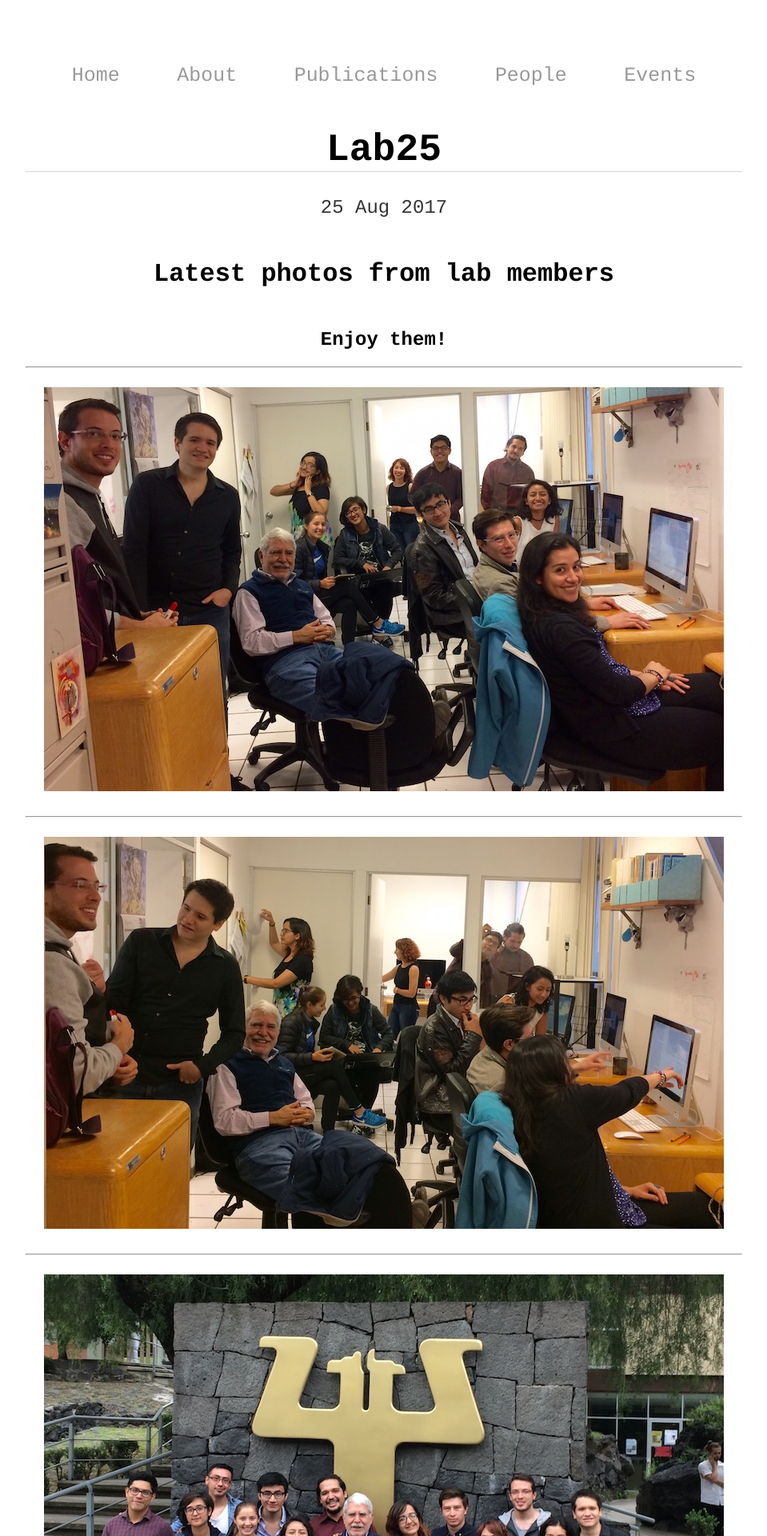
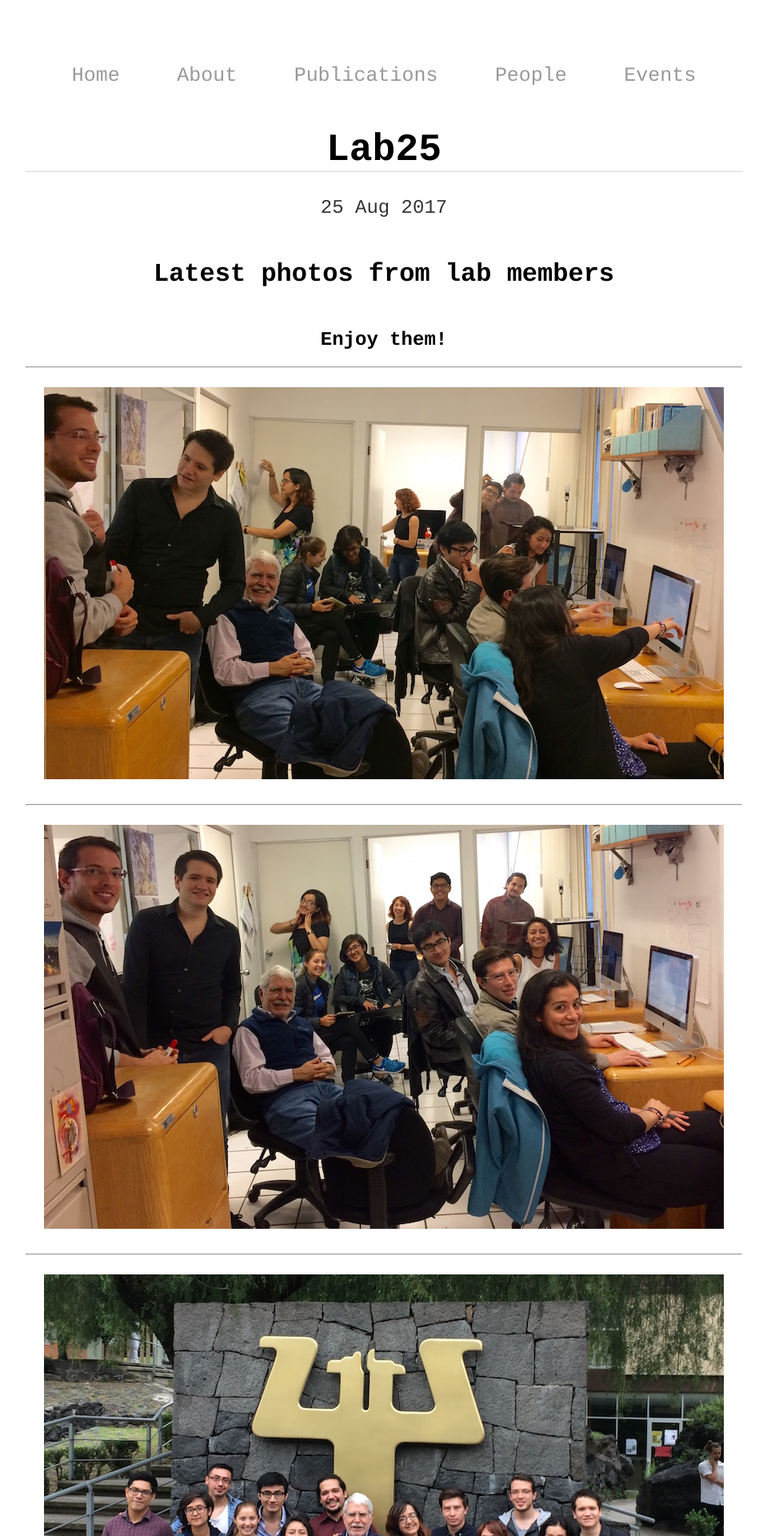
Before and after one commit to BouzasLab25/bouzaslab25.github.io, a Jekyll site: the page built from _posts/2017-08-29-posts-from-lab-25.md, in a window 1280 px wide. Shown: the top 1920 px of the page at 80% size, without its empty margins (160-1119 px from the left). Built offline with Jekyll 4.4.1, drawn with Linux system fonts in a browser that asks for light colours.

Commit message:
Update 2017-08-29-posts-from-lab-25.md

```diff
--- a/_posts/2017-08-29-posts-from-lab-25.md
+++ b/_posts/2017-08-29-posts-from-lab-25.md
@@ -9,12 +9,12 @@ date: 2017-08-25
 
 ____
 
+![Alt text](/LabPictures/IMG_8243.JPG)
+
+____
+
 ![Alt text](/LabPictures/IMG_8237.JPG)
 
 ____
 
-![Alt text](/LabPictures/IMG_8243.JPG)
-
-____
-
 ![Alt text](/LabPictures/IMG_8233.JPG)
```
